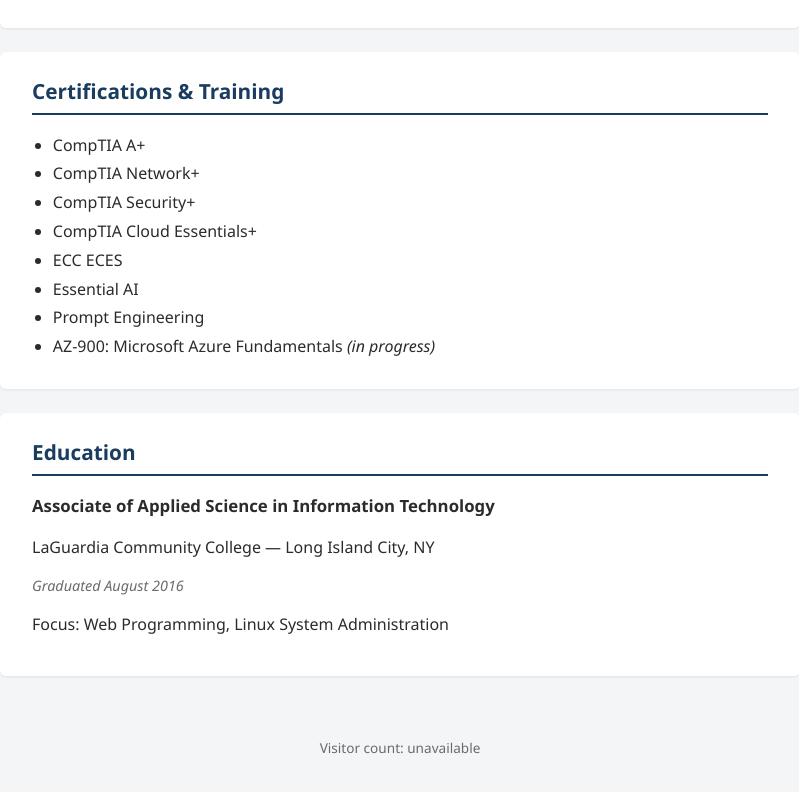
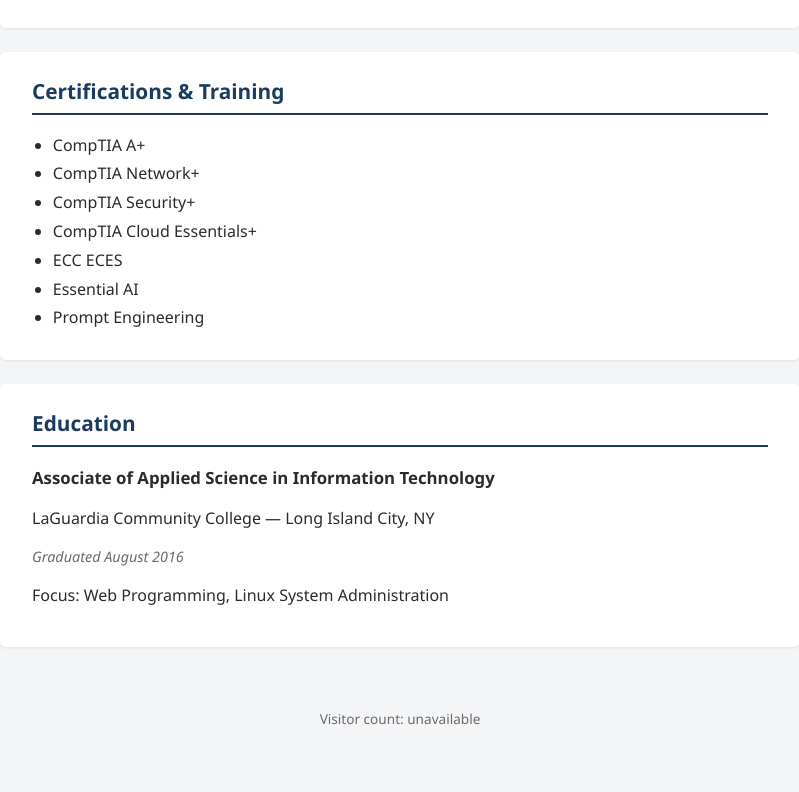
Before and after one commit to luisadams/cloud-resume-frontend, a plain HTML site: page index.html in a window 1280 px wide. Shown: the part 2680-3472 px from the top of the page, without its empty margins (240-1039 px from the left). Drawn offline with Linux system fonts and the light colour scheme; no server answers.

Commit message:
Remove AZ-900 note from certifications

```diff
--- a/index.html
+++ b/index.html
@@ -142,7 +142,6 @@
       <li>ECC ECES</li>
       <li>Essential AI</li>
       <li>Prompt Engineering</li>
-      <li>AZ-900: Microsoft Azure Fundamentals <em>(in progress)</em></li>
     </ul>
   </section>
 
```
